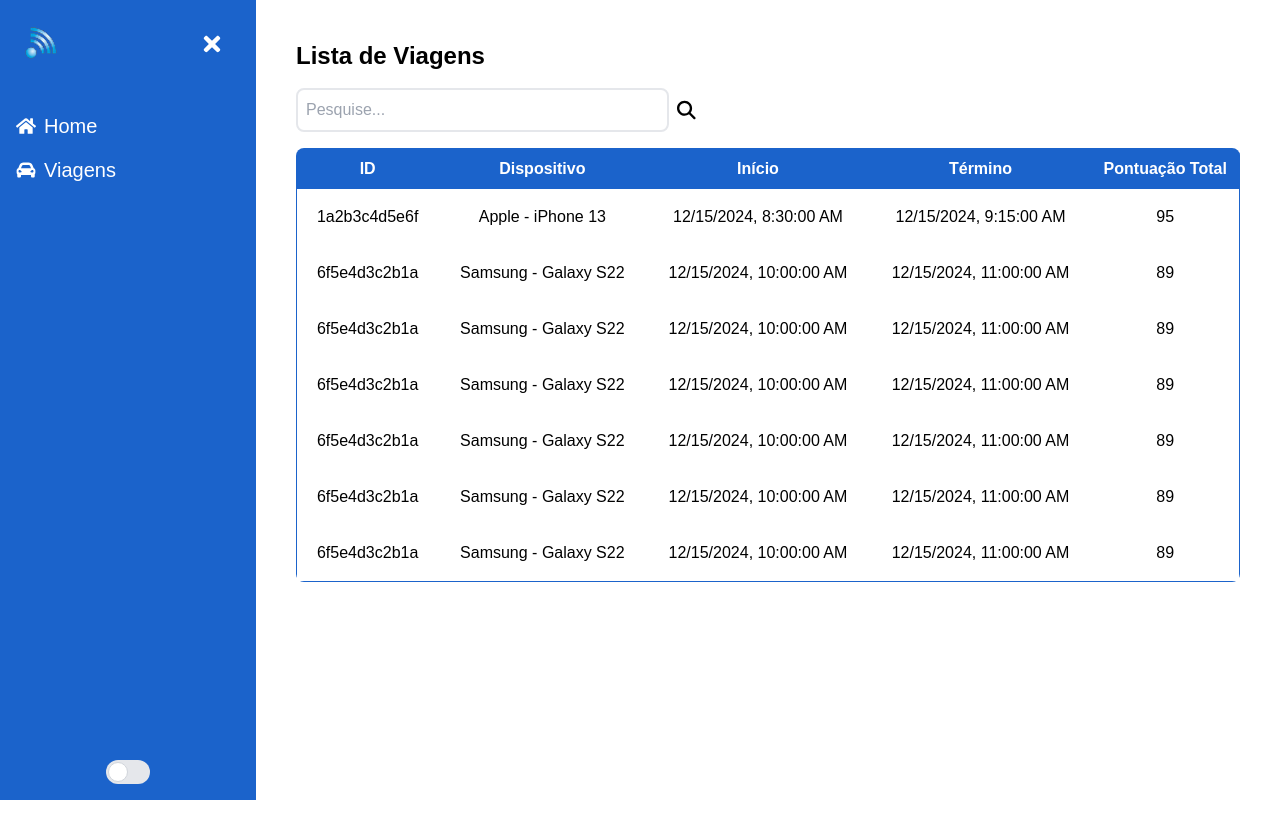
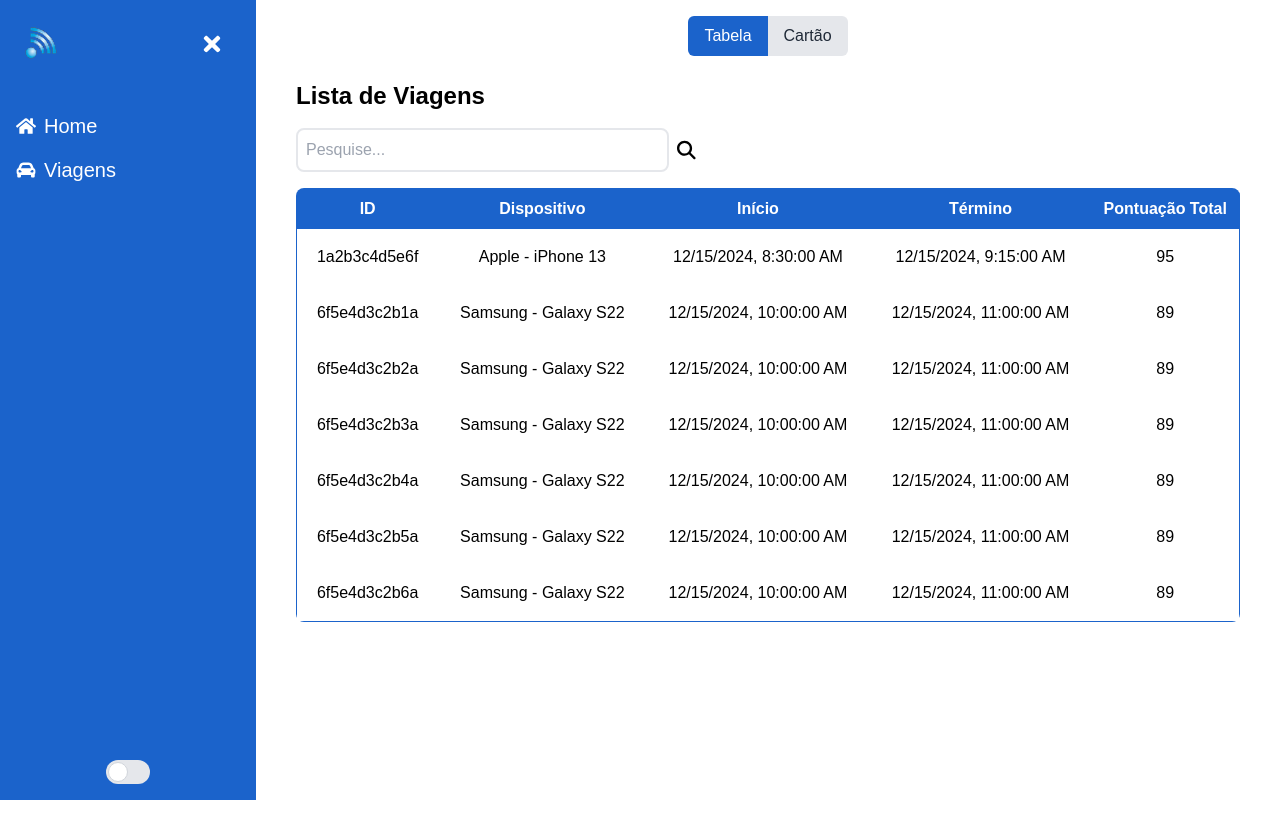
Before and after one commit to JonathasVeras/aioti-web, a Next.js app: page /travels in a window 1280 px wide. Before the commit the page ends 800 px from the top, so only its background shows below. Built offline with nearby package versions, Linux system fonts and the light colour scheme.

Commit message:
feat: adiciona card

```diff
--- a/src/app/travels/mockData.ts
+++ b/src/app/travels/mockData.ts
@@ -44,7 +44,7 @@ export const mockData: Travel[] = [
       turnsScore: 86,
     },
     {
-      id: "6f5e4d3c2b1a",
+      id: "6f5e4d3c2b2a",
       tenantId: "1a2b3c4d756f",
       device: { type: "smartphone", model: "Galaxy S22", vendor: "Samsung" },
       startTravel: "2024-12-15T10:00:00Z",
@@ -57,7 +57,7 @@ export const mockData: Travel[] = [
       turnsScore: 86,
     },
     {
-      id: "6f5e4d3c2b1a",
+      id: "6f5e4d3c2b3a",
       tenantId: "1a2b3c4d756f",
       device: { type: "smartphone", model: "Galaxy S22", vendor: "Samsung" },
       startTravel: "2024-12-15T10:00:00Z",
@@ -70,7 +70,7 @@ export const mockData: Travel[] = [
       turnsScore: 86,
     },
     {
-      id: "6f5e4d3c2b1a",
+      id: "6f5e4d3c2b4a",
       tenantId: "1a2b3c4d756f",
       device: { type: "smartphone", model: "Galaxy S22", vendor: "Samsung" },
       startTravel: "2024-12-15T10:00:00Z",
@@ -83,7 +83,7 @@ export const mockData: Travel[] = [
       turnsScore: 86,
     },
     {
-      id: "6f5e4d3c2b1a",
+      id: "6f5e4d3c2b5a",
       tenantId: "1a2b3c4d756f",
       device: { type: "smartphone", model: "Galaxy S22", vendor: "Samsung" },
       startTravel: "2024-12-15T10:00:00Z",
@@ -96,7 +96,7 @@ export const mockData: Travel[] = [
       turnsScore: 86,
     },
     {
-      id: "6f5e4d3c2b1a",
+      id: "6f5e4d3c2b6a",
       tenantId: "1a2b3c4d756f",
       device: { type: "smartphone", model: "Galaxy S22", vendor: "Samsung" },
       startTravel: "2024-12-15T10:00:00Z",
--- a/src/app/travels/page.tsx
+++ b/src/app/travels/page.tsx
@@ -1,7 +1,9 @@
 "use client";
-import React, { useEffect, useState } from "react";
+import React, { ChangeEvent, useEffect, useState } from "react";
 import { mockData } from "./mockData";
 import SimpleTable, { Column } from "@/components/Tables/SimpleTable/SimpleTable";
+import Card from "@/components/Cards/TravelCard/Card";
+import { FaMagnifyingGlass } from "react-icons/fa6";
 
 interface Travel {
   id: string;
@@ -31,6 +33,11 @@ const Travels: React.FC = () => {
   const [travels, setTravels] = useState<ExtendedTravel[]>([]);
   const [filteredTravels, setFilteredTravels] = useState<ExtendedTravel[]>([]);
   const [SearchbarText, setSearchbarText] = useState<string>("");
+  const [listingType, setListingType] = useState<string>("table");
+
+  const handleSearchChange = (e: ChangeEvent<HTMLInputElement>) => {
+      setSearchbarText(e.target.value);
+    };
 
   useEffect(() => {
     const fetchTravels = async () => {
@@ -76,12 +83,53 @@ const Travels: React.FC = () => {
   ];
 
   return (
+    <>
+      <div className="flex justify-center">
+        <button
+          className={`${
+            listingType === "table" ? "bg-primary text-white" : "bg-gray-200 text-gray-800"
+          } px-4 py-2 rounded-l-md`}
+          onClick={() => setListingType("table")}
+        >
+          Tabela
+        </button>
+        <button
+          className={`${
+            listingType === "card" ? "bg-primary text-white" : "bg-gray-200 text-gray-800"
+          } px-4 py-2 rounded-r-md`}
+          onClick={() => setListingType("card")}
+        >
+          Cartão
+        </button>
+      </div>
+      {listingType === "table" ? (
         <SimpleTable
           title="Lista de Viagens"
           data={filteredTravels}
           columns={columns}
           setSearchbarText={setSearchbarText}
         />
+      ) : (
+        <div className="p-6 text-black">
+          <h1 className=" text-2xl font-bold mb-4">Cards de Viagem</h1>
+          <div className="flex items-center gap-2 w-[400px] mb-4">
+            <input
+              type="text"
+              placeholder="Pesquise..."
+              className="w-full p-2 border-2 rounded-lg focus:outline-none focus:ring-2 focus:ring-primary dark:focus:ring-primary-dark dark:bg-black"
+              onChange={handleSearchChange}
+            />
+            <FaMagnifyingGlass size={20}/>
+          </div>
+          <div className="grid grid-cols-1 md:grid-cols-2 lg:grid-cols-4 gap-4 p-4">
+            {filteredTravels.map((travel) => {
+              console.log('Rendering travel:', travel);
+              return <Card key={travel.id} data={travel} />;
+            })}
+          </div>
+        </div>
+      )}
+    </>
   );
 };
 
--- /dev/null
+++ b/src/components/Cards/TravelCard/Card.tsx
@@ -0,0 +1,49 @@
+"use client"
+
+interface Travel {
+  id: string;
+  tenantId: string;
+  device: {
+    type: string;
+    model: string;
+    vendor: string;
+  };
+  startTravel: string;
+  endTravel: string;
+  totalScore: number;
+  brakingScore: number;
+  accelerationScore: number;
+  speedScore: number;
+  distractionsScore: number;
+  turnsScore: number;
+}
+
+interface CardProps {
+  data: Travel;
+}
+
+const Card: React.FC<CardProps> = ({data}) => {
+  return (
+    <div className="p-6 bg-white dark:bg-black h-full text-black dark:text-white">
+      <div className="bg-white shadow-lg rounded-lg p-6 max-w-xs">
+        <h3 className="text-lg font-semibold text-gray-800 mb-2">
+          Dispositivo: {data.device.model}
+        </h3>
+        <p className="text-sm text-gray-600">
+          <span className="font-bold">Início:</span>{" "}
+          {new Date(data.startTravel).toLocaleString()}
+        </p>
+        <p className="text-sm text-gray-600">
+          <span className="font-bold">Término:</span>{" "}
+          {new Date(data.endTravel).toLocaleString()}
+        </p>
+        <p className="text-sm text-gray-600">
+          <span className="font-bold">Pontuação Total:</span> {data.totalScore}
+        </p>
+      </div>
+    </div>
+
+  );
+};
+
+export default Card;
```
Lines whose indentation alone changed are shown as unchanged.
